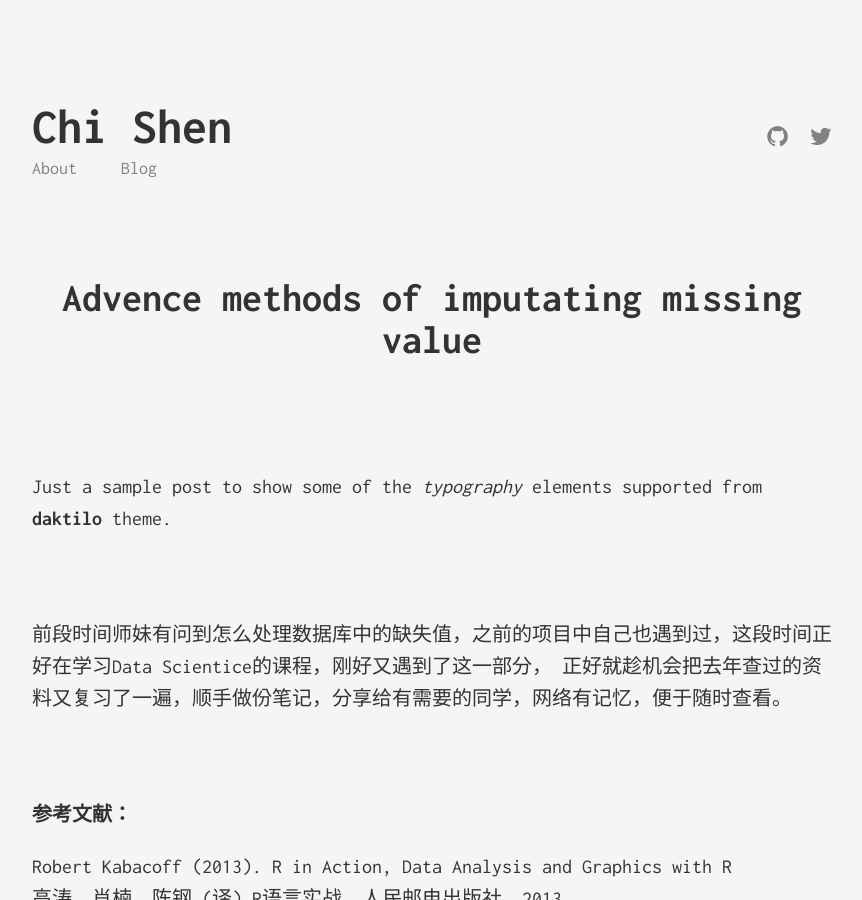
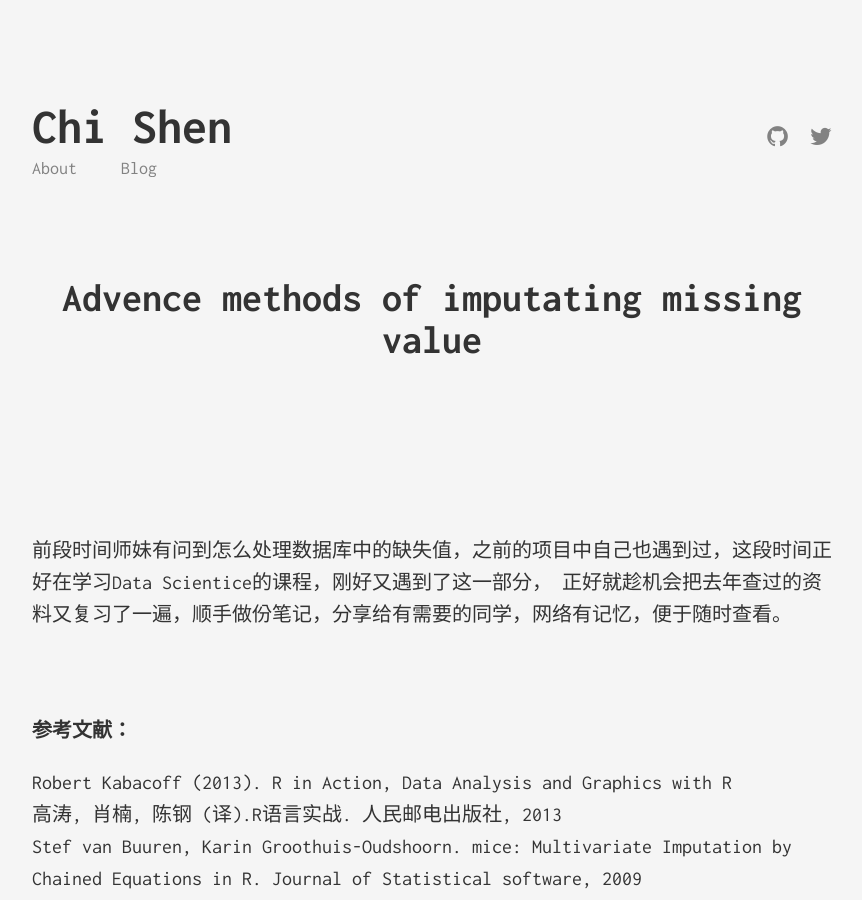
Before and after one commit to shumchi/shumchi.github.io, a Jekyll site: the page built from _posts/2019-02-11-Imputation-missing-value.markdown, in a window 1280 px wide and 900 px high. Shown: the whole window, without its empty margins (208-1070 px from the left). Built offline with Jekyll 4.4.1, drawn with Linux system fonts in a browser that asks for light colours.

Commit message:
Update 2019-02-11-Imputation-missing-value.markdown

```diff
--- a/_posts/2019-02-11-Imputation-missing-value.markdown
+++ b/_posts/2019-02-11-Imputation-missing-value.markdown
@@ -6,8 +6,7 @@ date:   2019-04-11 12:00:00
 categories: [tools]
 ---
 
-Just a sample post to show some of the *typography* elements supported from
-**daktilo** theme.
+
 
 
 <br> <br>
```
